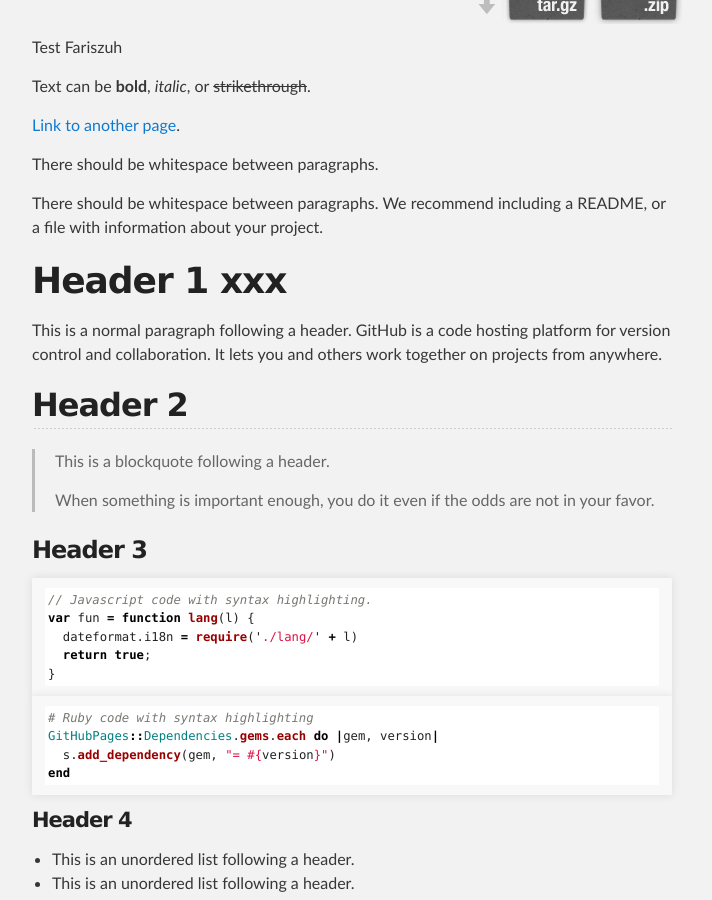
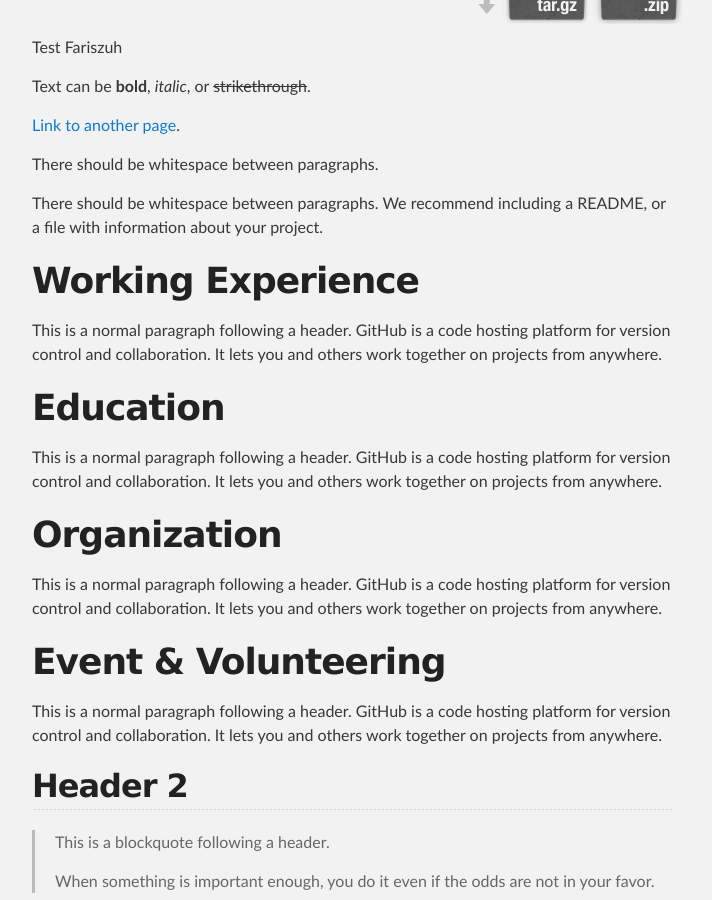
Before and after one commit to fariszuh/faris.github.io, a Jekyll site: the page built from index.md, in a window 1280 px wide and 900 px high, scrolled down 261 px. Shown: the whole window, without its empty margins (288-1000 px from the left). Built offline with Jekyll 4.4.1, drawn with Linux system fonts in a browser that asks for light colours.

Commit message:
Update index.md

```diff
--- a/index.md
+++ b/index.md
@@ -12,8 +12,16 @@ There should be whitespace between paragraphs.
 
 There should be whitespace between paragraphs. We recommend including a README, or a file with information about your project.
 
-# Header 1 xxx
+# Working Experience
+This is a normal paragraph following a header. GitHub is a code hosting platform for version control and collaboration. It lets you and others work together on projects from anywhere.
 
+# Education
+This is a normal paragraph following a header. GitHub is a code hosting platform for version control and collaboration. It lets you and others work together on projects from anywhere.
+
+# Organization
+This is a normal paragraph following a header. GitHub is a code hosting platform for version control and collaboration. It lets you and others work together on projects from anywhere.
+
+# Event & Volunteering
 This is a normal paragraph following a header. GitHub is a code hosting platform for version control and collaboration. It lets you and others work together on projects from anywhere.
 
 ## Header 2
```
